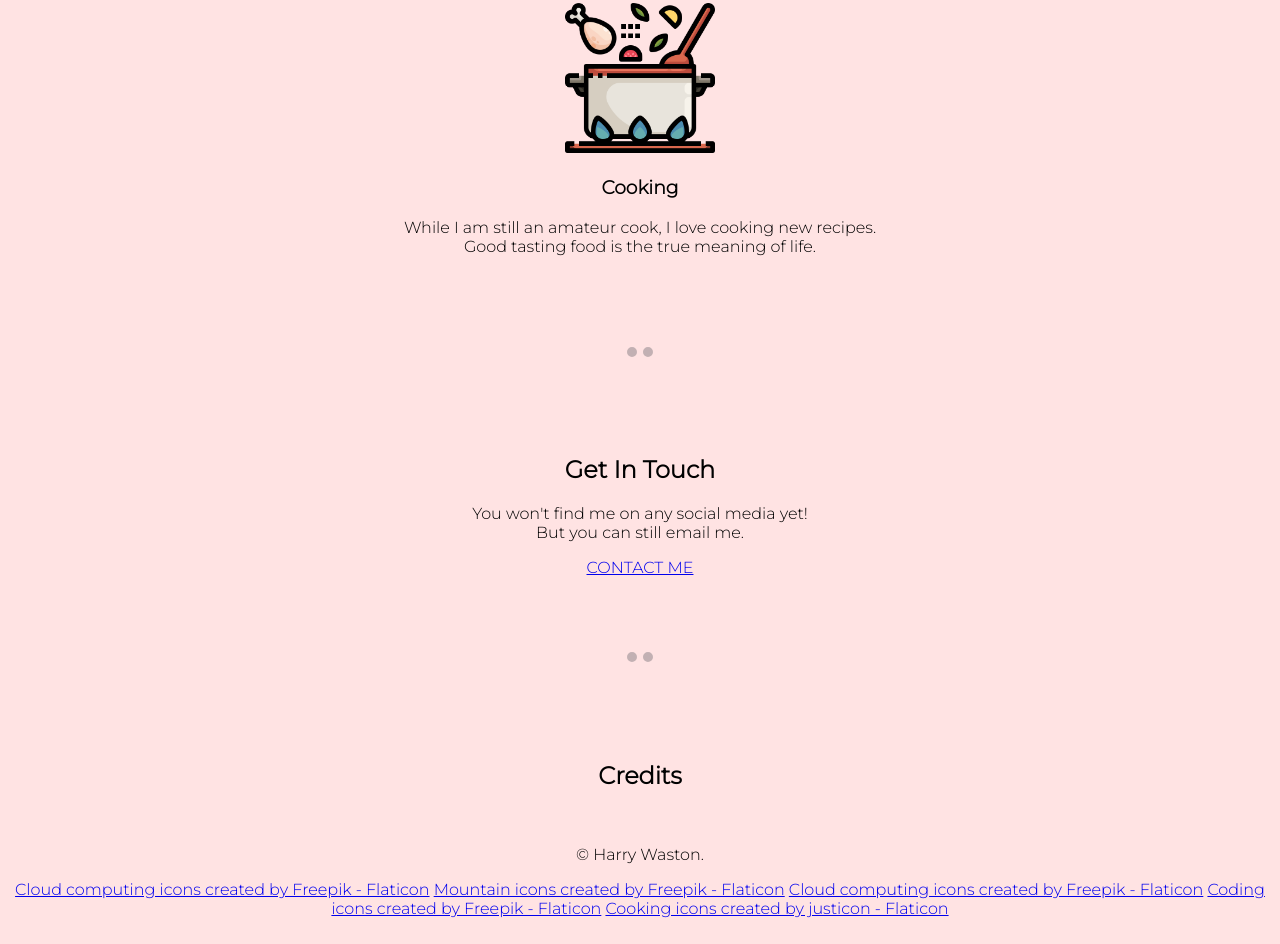
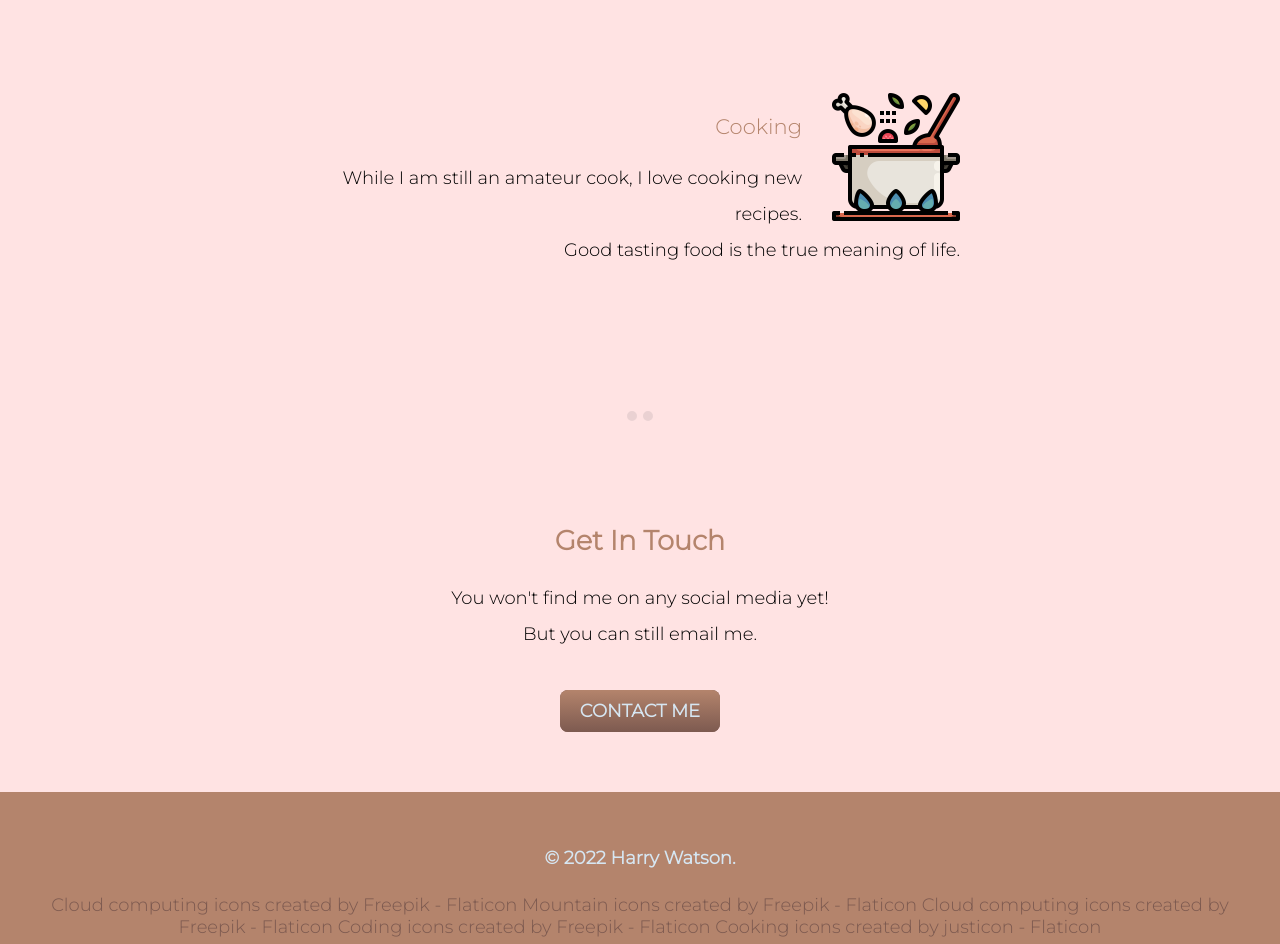
Before and after one commit to PainTheProgrammer/Portfolio, a plain HTML site: page index.html in a window 1280 px wide. Shown: the part 1853-2797 px from the top of the page. Before the commit the page ends 2771 px from the top, so only its background shows below. Drawn offline with Linux system fonts and the light colour scheme; a web font is replaced by a local one.

Commit message:
Final adjustments to the website
added 'contact me' button
changed position of 'passions'
edited colour scheme
added footer

```diff
--- a/css/styles.css
+++ b/css/styles.css
@@ -3,10 +3,66 @@
 .top-container{
   padding-top: 220px;
   padding-bottom:0;
-  margin-bottom: 50px;
   position: relative;
+  margin-bottom: 200px;
+}
+
+.skill-row {
+  width: 50%;
+  margin: 50px auto 50px auto;
+  display: inline-block;
+}
+
+.skill-row-text1 {
+  text-align: left;
+}
+
+.skill-row-text2 {
+  text-align: right;
+}
+
+.bottom-container {
+  margin-top: 100px;
+  background-color: #B4846C;
+  padding: 30px;
 }
 /*================================================================================*/
+
+.lisense {
+  color: #D6E6F2;
+  font-weight: bold;
+  line-height: 2;
+}
+
+.btn {
+  position: relative;
+  top: 30px;
+  background: #7D5A50;
+  background-image: -webkit-linear-gradient(top, #B4846C, #7D5A50);
+  background-image: -moz-linear-gradient(top, #B4846C, #7D5A50);
+  background-image: -ms-linear-gradient(top, #B4846C, #7D5A50);
+  background-image: -o-linear-gradient(top, #B4846C, #7D5A50);
+  background-image: linear-gradient(to bottom, #B4846C, #7D5A50);
+  -webkit-border-radius: 8;
+  -moz-border-radius: 8;
+  border-radius: 8px;
+  font-family: 'Montserrat', sans-serif;
+  font-weight: bold;
+  color: #D6E6F2;
+  font-size: 18px;
+  padding: 10px 20px 10px 20px;
+  text-decoration: none;
+}
+
+.btn:hover {
+  background: #E5B299;
+  text-decoration: none;
+}
+
+.intro {
+  width: 30%;
+  margin: 20px auto 20px auto;
+}
 
 /*---------------------------------Elements---------------------------------------*/
 body {
@@ -14,16 +70,25 @@ body {
   text-align: center;
   font-family: 'Montserrat', sans-serif;
   background-color: #FFE3E3;
+  color: #000000;
+  font-size: 18px;
 }
 
 h1 {
   font-family: 'Oooh Baby', cursive;
   font-size: 3rem;
   margin: 50px auto 0 auto;
+  color: #7D5A50;
 }
 
 h2 {
-  font-size: 1.5rem;
+  font-size: 1.7rem;
+  color: #B4846C;
+}
+
+h3 {
+  color: #B4846C;
+  font-weight: normal;
 }
 
 hr {
@@ -33,7 +98,20 @@ hr {
   margin: 75px;
   display: inline-block;
   color: #393E46;
-  opacity: 30%;
+  opacity: 0.1;
+}
+
+a {
+  color: #7D5A50;
+  text-decoration: none;
+}
+
+a:hover {
+  color: #ffffff;
+}
+
+p {
+  line-height: 2;
 }
 /*=================================================================================*/
 
@@ -41,16 +119,16 @@ hr {
 
 .cloud1 {
   position: absolute;
-  width: 270px;
+  width: 260px;
   top: 0;
-  right: 500px;
+  right: 400px;
 
 }
 
 .cloud2 {
   position: absolute;
-  top: 300px;
-  left: 600px;
+  top: 400px;
+  left: 400px;
   width: 150px;
 
 }
@@ -65,10 +143,14 @@ hr {
 }
 
 .coding-img {
-  width: 150px;
+  width: 20%;
+  float: left;
+  margin-right: 30px;
 }
 
 .cooking-img {
-  width: 150px;
+  width: 20%;
+  float: right;
+  margin-left: 30px;
 }
 /*=================================================================================*/
--- a/index.html
+++ b/index.html
@@ -15,17 +15,17 @@
     <div class="top-container">
       <img class="cloud1" src="Images/cloud-computing.png" alt="cloud">
       <h1>Hi, I'm Harry.</h1>
-      <h2>Apprentice Fullstack <br>Software Developer.</h2>
+      <h3>Student Fullstack <br>Software Developer.</h3>
       <img class="cloud2" src="Images/cloud.png" alt="cloud">
       <img class="mountain1" src="Images/mountain.png" alt="mountain">
     </div>
 <!--..................................................................................................-->
-    <hr>
+
 <!--=======================================Info About Me=============================================-->
     <div class="middle-container">
       <div class="profile">
         <img class="profile-pic"src="Images/avatar.png" alt="Picture of me">
-        <p>A spark shined recently that changed my life forever. <br>That spark was <strong>programming</strong>.</p>
+        <p class ="intro">A spark shined recently that changed my life forever. That spark was <strong>programming</strong>.</p>
       </div>
 
     <hr>
@@ -34,14 +34,14 @@
         <h2>Passions.</h2>
         <div class="skill-row">
           <img class="coding-img" src="Images/coding.png" alt="computer">
-          <h3>Web Development</h3>
-          <p>I'm still fairly new to <strong>Web Dev</strong>, but i'm learning fast and have a burning <br>passion for creating beautiful websites!</p>
+          <h3 class="skill-row-text1">Web Development</h3>
+          <p class="skill-row-text1">I'm still fairly new to <strong>Web Dev</strong>, but i'm learning fast and have a burning <br>passion for creating beautiful websites!</p>
         </div>
         <br>
         <div class="skill-row">
           <img class="cooking-img" src="Images/cooking.png" alt="chillies">
-          <h3>Cooking</h3>
-          <p>While I am still an amateur cook, I love cooking new recipes. <br>Good tasting food is the true meaning of life.</p>
+          <h3 class="skill-row-text2">Cooking</h3>
+          <p class="skill-row-text2">While I am still an amateur cook, I love cooking new recipes. <br>Good tasting food is the true meaning of life.</p>
         </div>
       </div>
 
@@ -57,17 +57,14 @@
 
 <!--=======================================Credits=============================================-->
     <div class="bottom-container">
-      <hr>
-      <h2>Credits</h2>
-      <br>
-      <p>© Harry Waston.</p>
+      <p class="lisense"> © 2022 Harry Watson.</p>
       <a href="https://www.flaticon.com/free-icons/cloud-computing" title="cloud computing icons">Cloud computing icons created by Freepik - Flaticon</a>
       <a href="https://www.flaticon.com/free-icons/mountain" title="mountain icons">Mountain icons created by Freepik - Flaticon</a>
       <a href="https://www.flaticon.com/free-icons/cloud-computing" title="cloud computing icons">Cloud computing icons created by Freepik - Flaticon</a>
       <a href="https://www.flaticon.com/free-icons/coding" title="coding icons">Coding icons created by Freepik - Flaticon</a>
       <a href="https://www.flaticon.com/free-icons/cooking" title="cooking icons">Cooking icons created by justicon - Flaticon</a>
     </div>
-
+<!--..................................................................................................-->
 
   </body>
 
```
Also changed, not shown: Images/sky.jpg (added).
